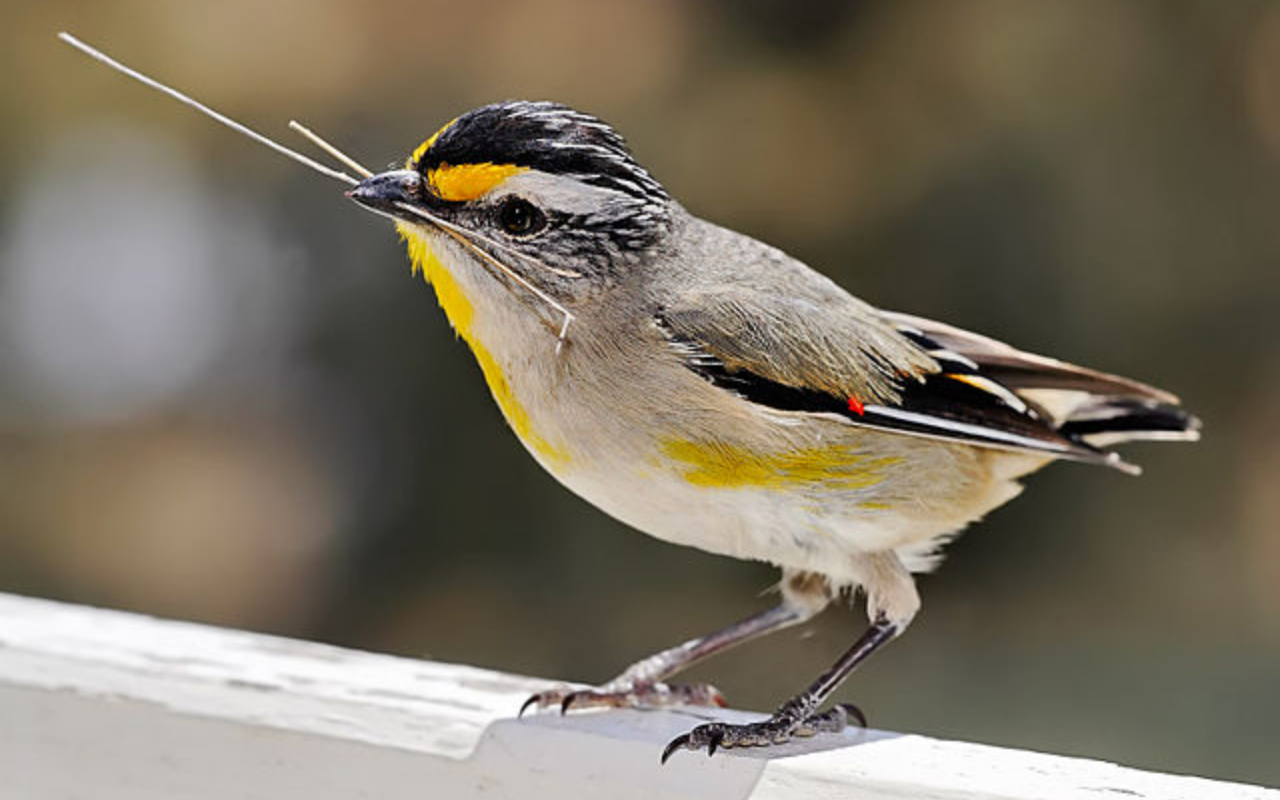
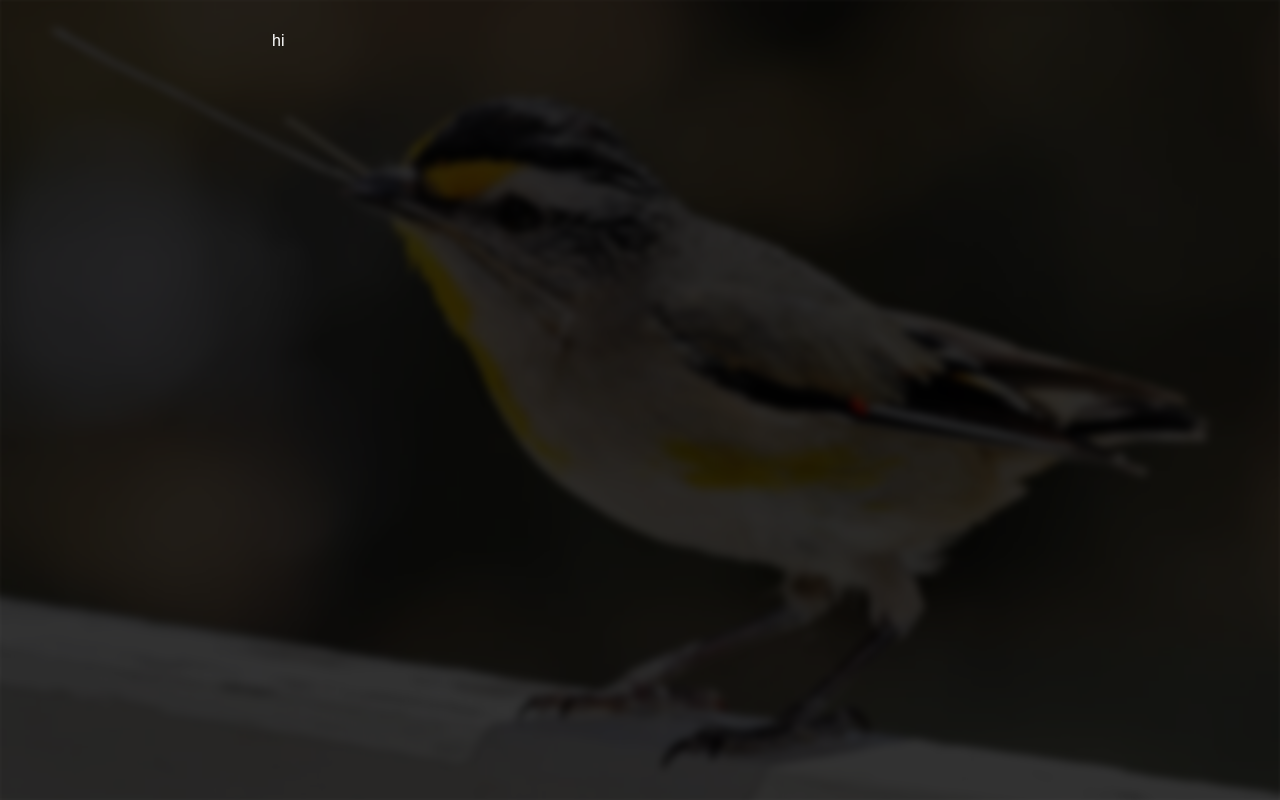
Before and after one commit to peepwren/peepwren.github.io, a plain HTML site: page index.html in a window 1280 px wide. Drawn offline with Linux system fonts and the light colour scheme.

Commit message:
this is way more advanced

```diff
--- a/index.html
+++ b/index.html
@@ -3,7 +3,16 @@
 		<title>peep peep</title>
 		<meta charset="utf8"/>
 		<style>
-		html, body {min-height:100%;margin:0; background:url('pardalotus.jpg') no-repeat 50% 50%; background-size:cover;}
+html, body {min-height:100%;margin:0; color:white; font-family:sans-serif;}
+#bg {width:100vw; height:100vh; position: absolute; overflow:hidden; z-index:-1;}
+#bg>div {width:calc(100vw + 16px);height:calc(100vh + 16px);position:absolute; left:-8px; top:-8px;background:url('pardalotus.jpg') no-repeat 50% 50%; background-size:cover;filter:brightness(20%) blur(4px);}
+main {box-sizing: border-box; max-width:800px; margin:auto; padding:4vh 4vmin;}
+		</style>
 	</head>
-	<body></body>
+	<body>
+		<div id="bg"><div></div></div>
+		<main>
+			hi
+		</main>
+	</body>
 </html>
```
